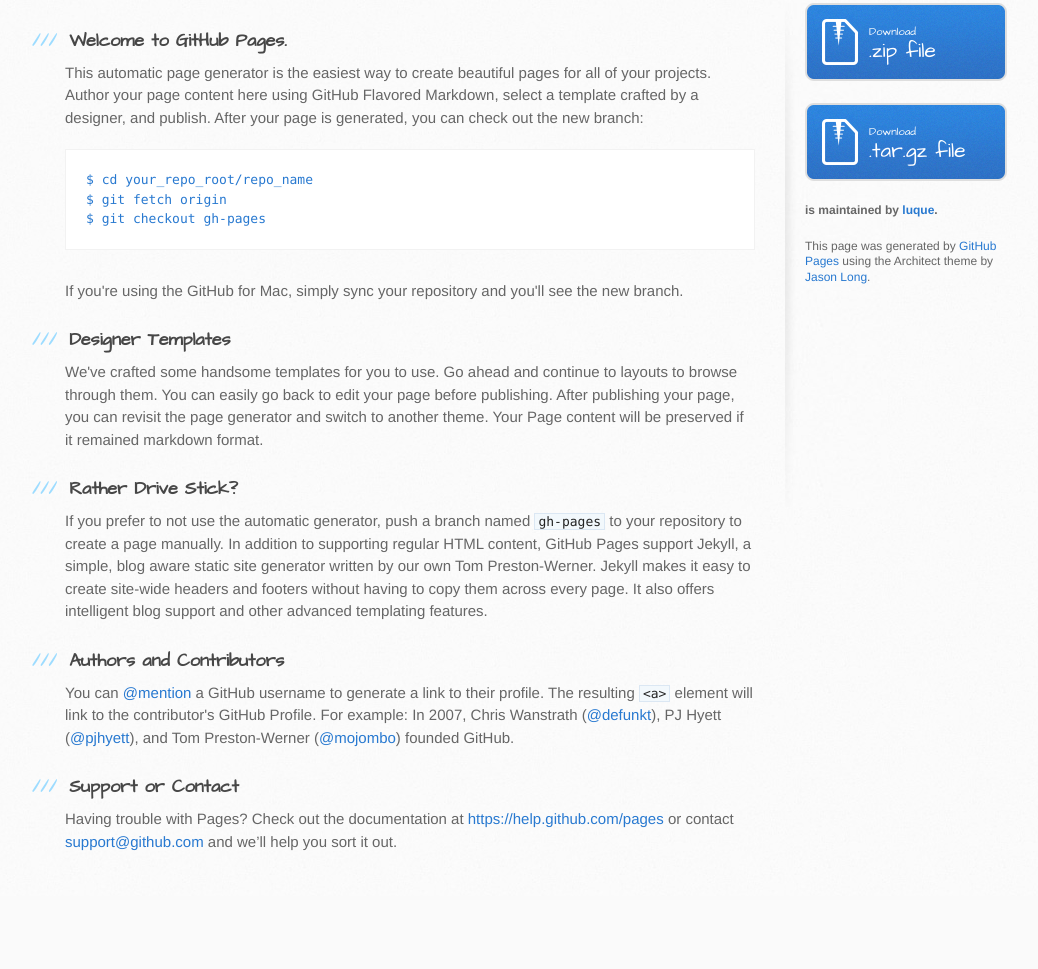
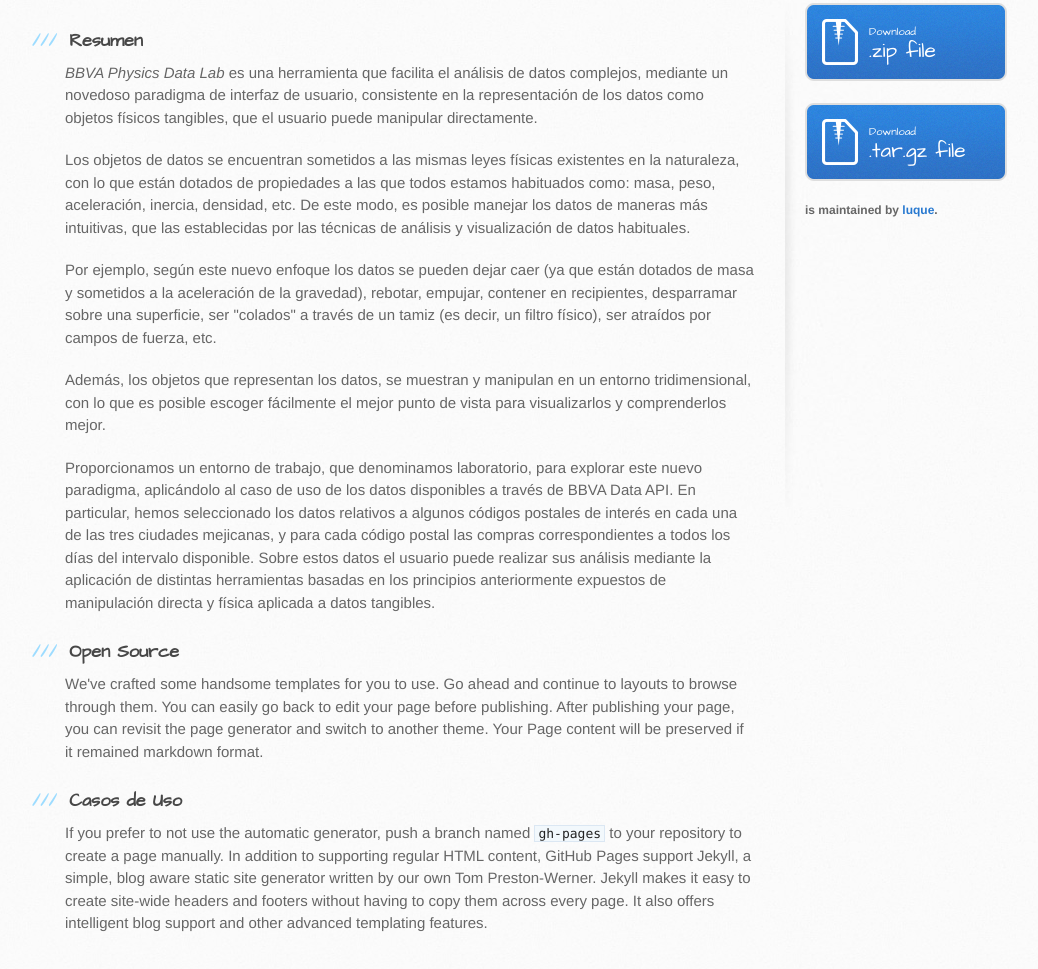
Before and after one commit to luque/BBVA-Physics-Data-Lab, a plain HTML site: page index.html in a window 1280 px wide. Shown: the part 335-1304 px from the top of the page, without its empty margins (105-1143 px from the left). Before the commit the page ends 1231 px from the top, so only its background shows below. Drawn offline with Linux system fonts and the light colour scheme.

Commit message:
Brief summary

```diff
--- a/index.html
+++ b/index.html
@@ -13,7 +13,7 @@
     <script src="//html5shiv.googlecode.com/svn/trunk/html5.js"></script>
     <![endif]-->
 
-    <title>BBVA Physics Data Lab by luque</title>
+    <title>BBVA Physics Data Lab</title>
   </head>
 
   <body>
@@ -29,36 +29,27 @@
       <div class="inner clearfix">
         <section id="main-content">
           <h3>
-<a id="welcome-to-github-pages" class="anchor" href="#welcome-to-github-pages" aria-hidden="true"><span class="octicon octicon-link"></span></a>Welcome to GitHub Pages.</h3>
+<a id="welcome-to-github-pages" class="anchor" href="#welcome-to-github-pages" aria-hidden="true"><span class="octicon octicon-link"></span></a>Resumen</h3>
 
-<p>This automatic page generator is the easiest way to create beautiful pages for all of your projects. Author your page content here using GitHub Flavored Markdown, select a template crafted by a designer, and publish. After your page is generated, you can check out the new branch:</p>
+<p><em>BBVA Physics Data Lab</em> es una herramienta que facilita el análisis de datos complejos, mediante un novedoso paradigma de interfaz de usuario, consistente en la representación de los datos como objetos físicos tangibles, que el usuario puede manipular directamente.</p>
 
-<pre><code>$ cd your_repo_root/repo_name
-$ git fetch origin
-$ git checkout gh-pages
-</code></pre>
+<p>Los objetos de datos se encuentran sometidos a las mismas leyes físicas existentes en la naturaleza, con lo que están dotados de propiedades a las que todos estamos habituados como: masa, peso, aceleración, inercia, densidad, etc. De este modo, es posible manejar los datos de maneras más intuitivas, que las establecidas por las técnicas de análisis y visualización de datos habituales.</p>
 
-<p>If you're using the GitHub for Mac, simply sync your repository and you'll see the new branch.</p>
+<p>Por ejemplo, según este nuevo enfoque los datos se pueden dejar caer (ya que están dotados de masa y sometidos a la aceleración de la gravedad), rebotar, empujar, contener en recipientes, desparramar sobre una superficie, ser "colados" a través de un tamiz (es decir, un filtro físico), ser atraídos por campos de fuerza, etc.</p>
+
+<p>Además, los objetos que representan los datos, se muestran y manipulan en un entorno tridimensional, con lo que es posible escoger fácilmente el mejor punto de vista para visualizarlos y comprenderlos mejor.</p>
+
+<p>Proporcionamos un entorno de trabajo, que denominamos laboratorio, para explorar este nuevo paradigma, aplicándolo al caso de uso de los datos disponibles a través de BBVA Data API. En particular, hemos seleccionado los datos relativos a algunos códigos postales de interés en cada una de las tres ciudades mejicanas, y para cada código postal las compras correspondientes a todos los días del intervalo disponible. Sobre estos datos el usuario puede realizar sus análisis mediante la aplicación de distintas herramientas basadas en los principios anteriormente expuestos de manipulación directa y física aplicada a datos tangibles.</p>
 
 <h3>
-<a id="designer-templates" class="anchor" href="#designer-templates" aria-hidden="true"><span class="octicon octicon-link"></span></a>Designer Templates</h3>
+<a id="designer-templates" class="anchor" href="#designer-templates" aria-hidden="true"><span class="octicon octicon-link"></span></a>Open Source</h3>
 
 <p>We've crafted some handsome templates for you to use. Go ahead and continue to layouts to browse through them. You can easily go back to edit your page before publishing. After publishing your page, you can revisit the page generator and switch to another theme. Your Page content will be preserved if it remained markdown format.</p>
 
 <h3>
-<a id="rather-drive-stick" class="anchor" href="#rather-drive-stick" aria-hidden="true"><span class="octicon octicon-link"></span></a>Rather Drive Stick?</h3>
+<a id="rather-drive-stick" class="anchor" href="#rather-drive-stick" aria-hidden="true"><span class="octicon octicon-link"></span></a>Casos de Uso</h3>
 
 <p>If you prefer to not use the automatic generator, push a branch named <code>gh-pages</code> to your repository to create a page manually. In addition to supporting regular HTML content, GitHub Pages support Jekyll, a simple, blog aware static site generator written by our own Tom Preston-Werner. Jekyll makes it easy to create site-wide headers and footers without having to copy them across every page. It also offers intelligent blog support and other advanced templating features.</p>
-
-<h3>
-<a id="authors-and-contributors" class="anchor" href="#authors-and-contributors" aria-hidden="true"><span class="octicon octicon-link"></span></a>Authors and Contributors</h3>
-
-<p>You can <a href="https://github.com/blog/821" class="user-mention">@mention</a> a GitHub username to generate a link to their profile. The resulting <code>&lt;a&gt;</code> element will link to the contributor's GitHub Profile. For example: In 2007, Chris Wanstrath (<a href="https://github.com/defunkt" class="user-mention">@defunkt</a>), PJ Hyett (<a href="https://github.com/pjhyett" class="user-mention">@pjhyett</a>), and Tom Preston-Werner (<a href="https://github.com/mojombo" class="user-mention">@mojombo</a>) founded GitHub.</p>
-
-<h3>
-<a id="support-or-contact" class="anchor" href="#support-or-contact" aria-hidden="true"><span class="octicon octicon-link"></span></a>Support or Contact</h3>
-
-<p>Having trouble with Pages? Check out the documentation at <a href="https://help.github.com/pages">https://help.github.com/pages</a> or contact <a href="mailto:support@github.com">support@github.com</a> and we’ll help you sort it out.</p>
         </section>
 
         <aside id="sidebar">
@@ -73,7 +64,6 @@ $ git checkout gh-pages
 
           <p class="repo-owner"><a href="https://github.com/luque/BBVA-Physics-Data-Lab"></a> is maintained by <a href="https://github.com/luque">luque</a>.</p>
 
-          <p>This page was generated by <a href="https://pages.github.com">GitHub Pages</a> using the Architect theme by <a href="https://twitter.com/jasonlong">Jason Long</a>.</p>
         </aside>
       </div>
     </div>
```
